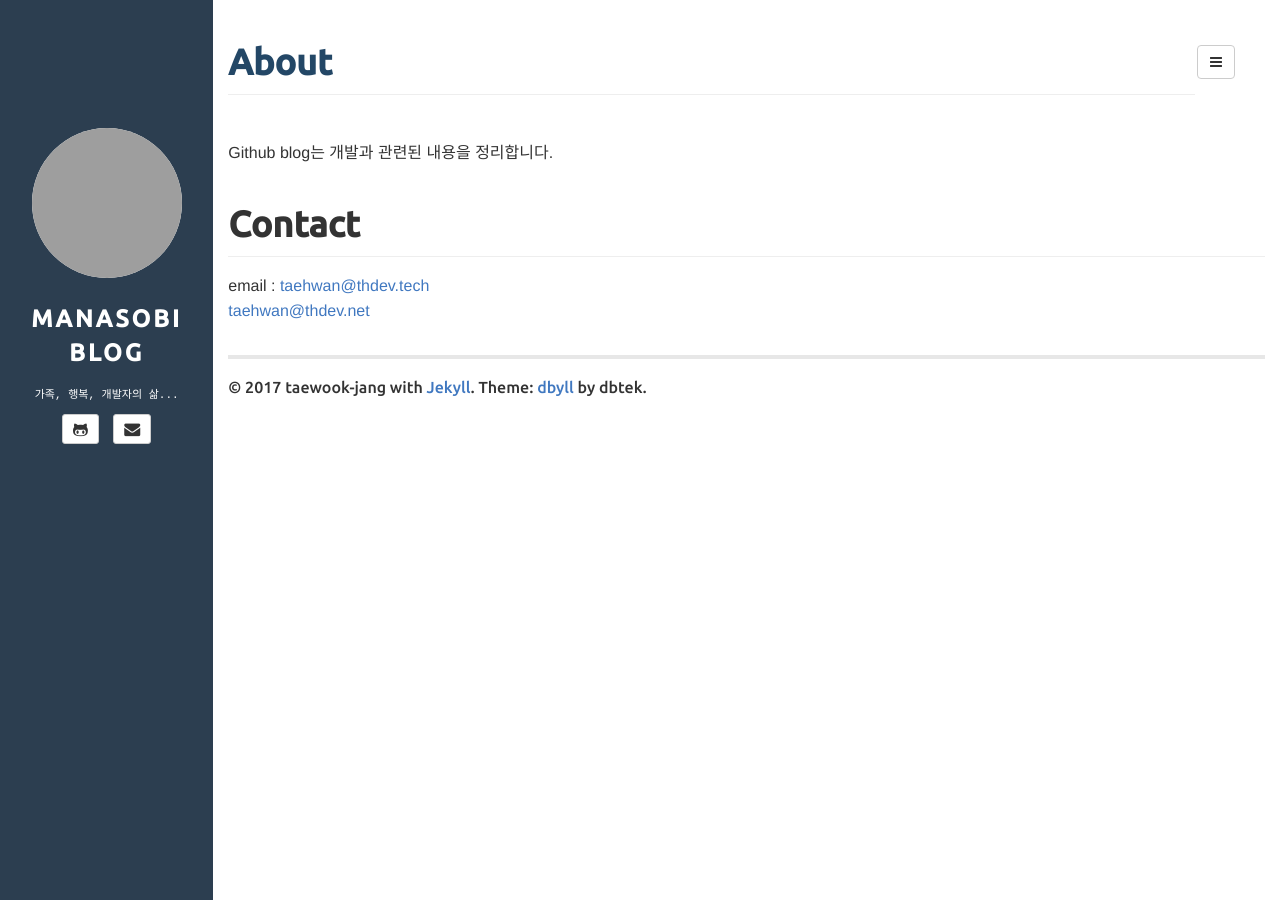
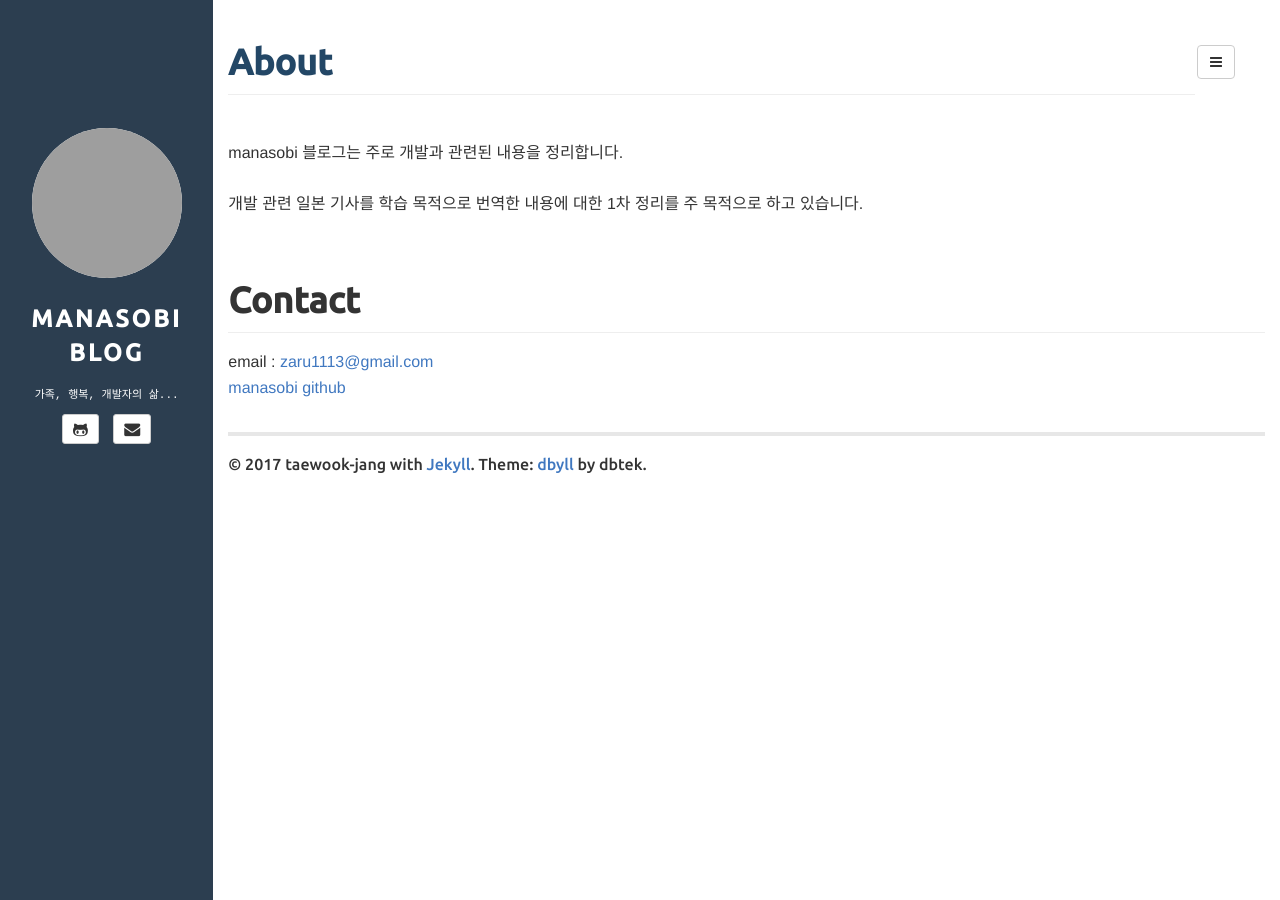
Before and after one commit to ddONGzaru/ddongzaru.github.io, a Jekyll site: the page built from about.html, in a window 1280 px wide. Built offline with Jekyll 4.4.1, drawn with Linux system fonts in a browser that asks for light colours; grey boxes are pictures that could not be loaded.

Commit message:
about 페이지 수정

```diff
--- a/about.html
+++ b/about.html
@@ -5,10 +5,12 @@ header: Posts By Category
 group: navigation
 ---
 
-
-Github blog는 개발과 관련된 내용을 정리합니다.
+manasobi 블로그는 주로 개발과 관련된 내용을 정리합니다.
+<br><br>
+개발 관련 일본 기사를 학습 목적으로 번역한 내용에 대한 1차 정리를 주 목적으로 하고 있습니다.
+<br><br>
 
 <h1>Contact</h1>
 
-email : <a href="mailto:taehwan@thdev.tech">taehwan@thdev.tech</a><br />
-        <a href="mailto:taehwan@thdev.net">taehwan@thdev.net</a>
+email : <a href="mailto:zaru1113@gmail.com">zaru1113@gmail.com</a><br />
+        <a href="https://github.com/ddongzaru">manasobi github</a>
```
